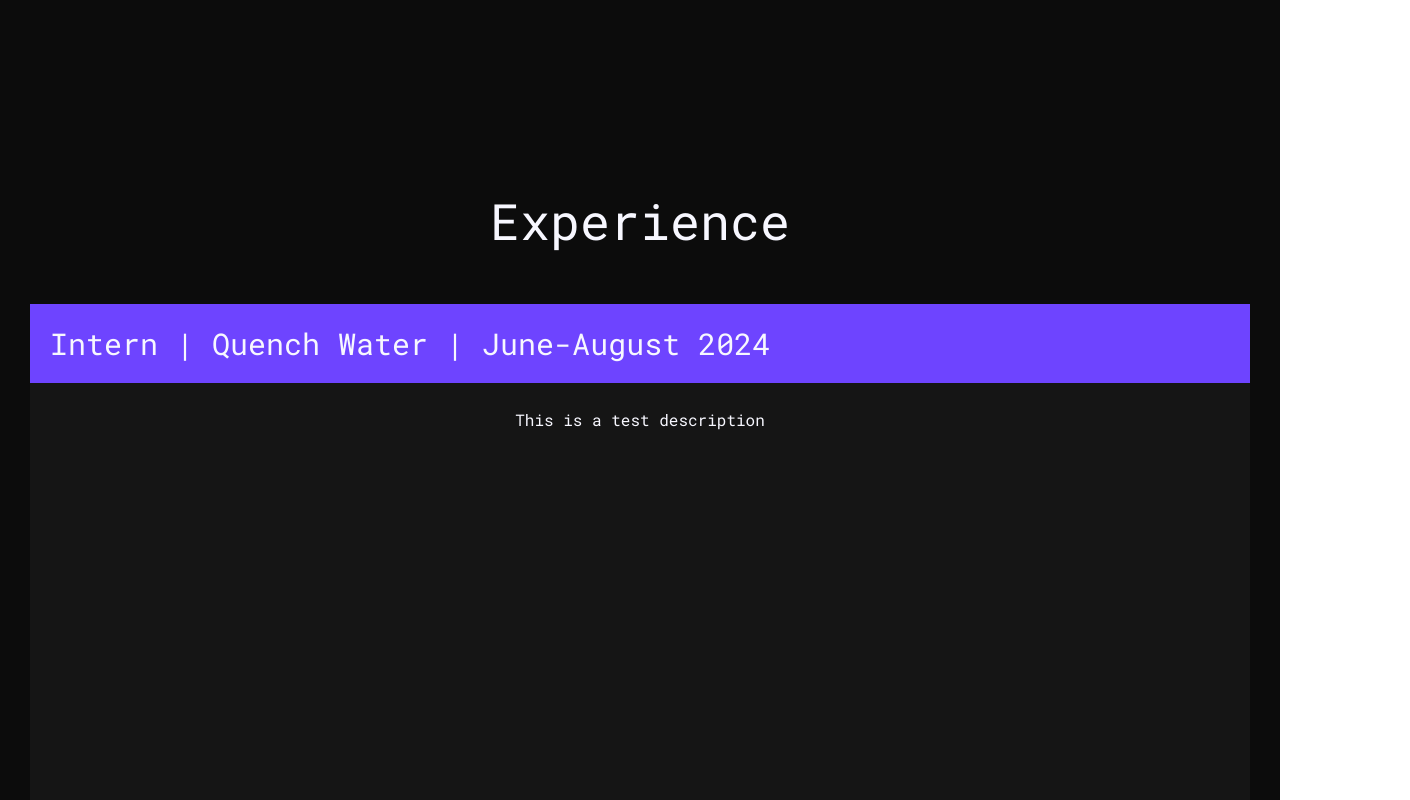
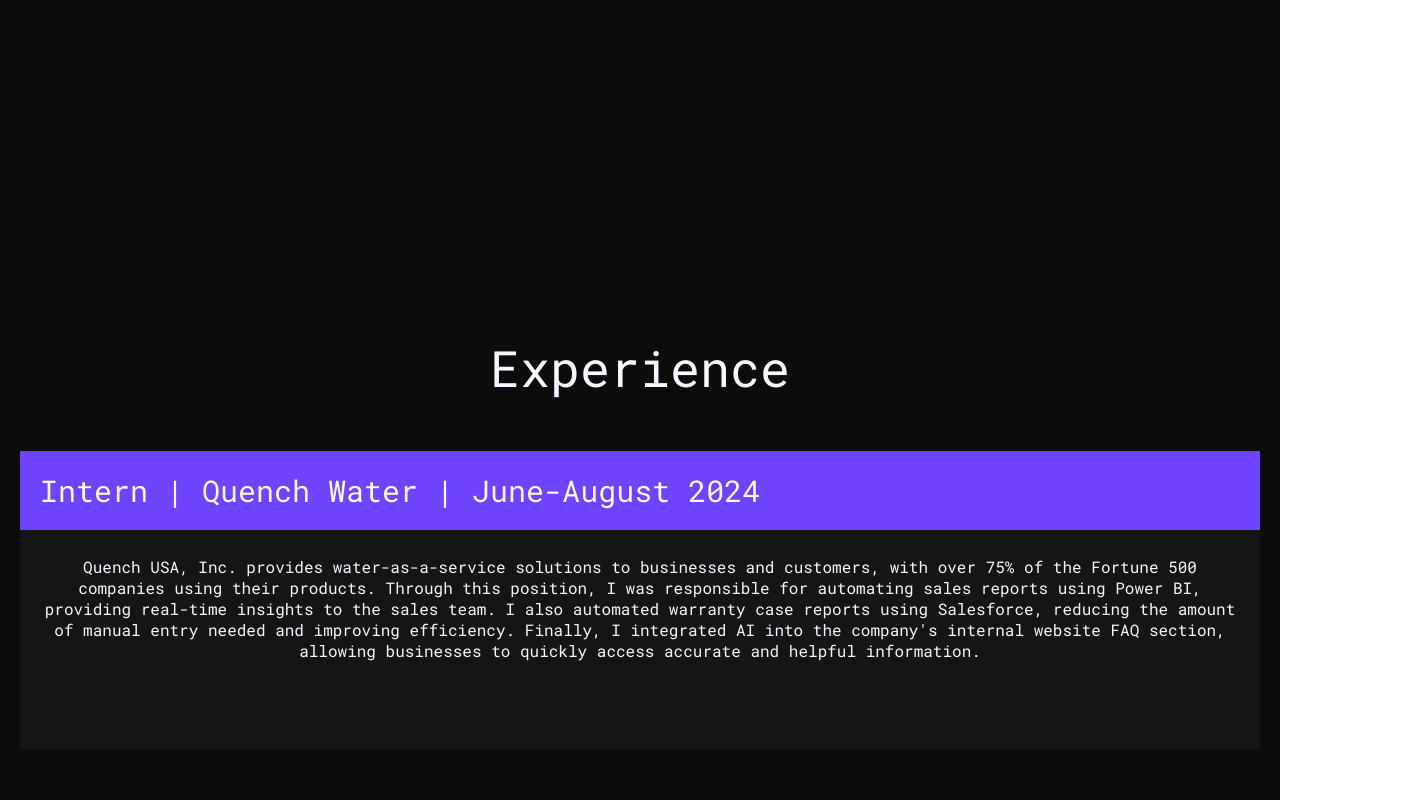
Before and after one commit to jchernin4/jchernin4.github.io, a React (Create React App) app: page / in a window 1280 px wide. Shown: the part 1680-2480 px from the top of the page, 1410 px wide, since content can reach past the window. Built offline with nearby package versions, Linux system fonts and the light colour scheme.

Commit message:
Added Quench description

```diff
--- a/src/components/experience-box/experienceBox.css
+++ b/src/components/experience-box/experienceBox.css
@@ -5,15 +5,16 @@
 	align-items: center;
 
 	background-color: var(--accent-2);
+	padding: 10px;
 }
 
 .experienceDescriptionBox {
-	min-height: 500px;
+	min-height: 200px;
 	background-color: var(--secondary-bg);
+	padding: 10px 20px;
 }
 
 .experienceBox, .experienceDescriptionBox {
-	padding: 10px;
 	min-width: 1200px;
 	margin: 0px;
 }
@@ -22,3 +23,7 @@
 	margin: 10px;
 	font-size: 30px;
 }
+
+.experienceContainer {
+	margin: 5px 150px;
+}
--- a/src/components/experience/experience.js
+++ b/src/components/experience/experience.js
@@ -6,7 +6,7 @@
 	return (
 		<div className="experienceContainer">
 			<p className="experienceHeader">Experience</p>
-			<ExperienceBox position="Intern" company="Quench Water" date="June-August 2024" description="This is a test description"/>
+			<ExperienceBox position="Intern" company="Quench Water" date="June-August 2024" description="Quench USA, Inc. provides water-as-a-service solutions to businesses and customers, with over 75% of the Fortune 500 companies using their products. Through this position, I was responsible for automating sales reports using Power BI, providing real-time insights to the sales team. I also automated warranty case reports using Salesforce, reducing the amount of manual entry needed and improving efficiency. Finally, I integrated AI into the company's internal website FAQ section, allowing businesses to quickly access accurate and helpful information."/>
 		</div>
 	);
 }
--- a/src/components/home/home.css
+++ b/src/components/home/home.css
@@ -13,6 +13,7 @@
 .sectionContainer {
 	display: flex;
 	flex-direction: column;
+
 	justify-content: center;
 	align-items: center;
 
```
